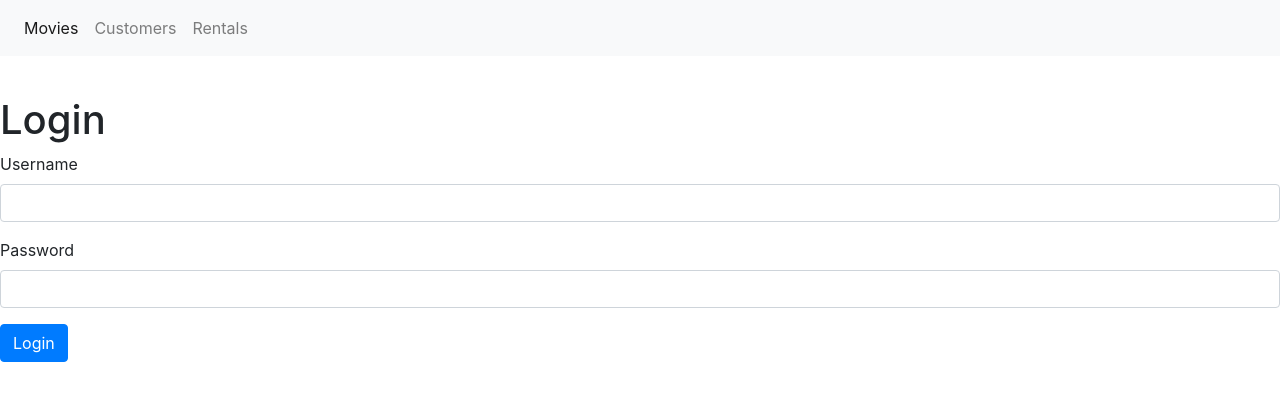
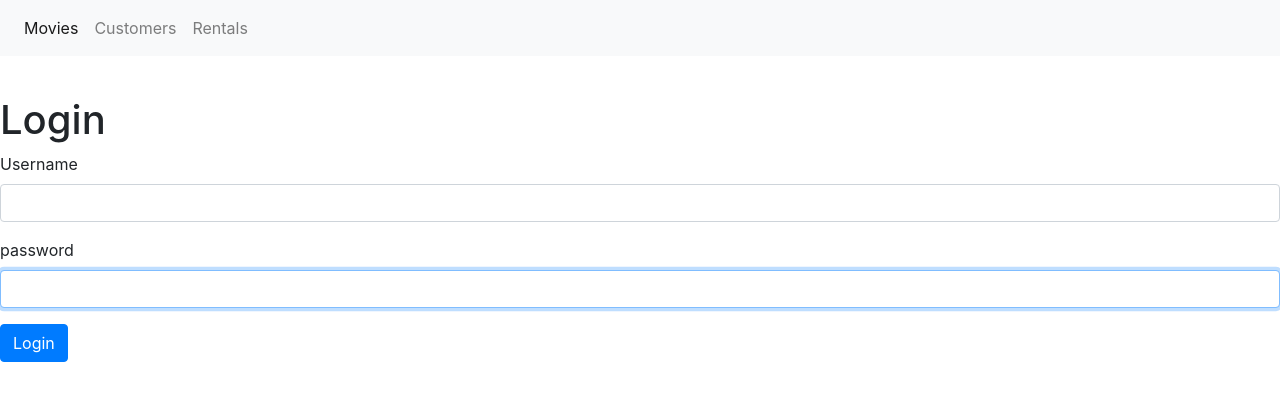
Before and after one commit to pkijowska/movies, a React (Create React App) app: page /#/login in a window 1280 px wide. Shown: the top 400 px of the page. Built offline with nearby package versions, Linux system fonts and the light colour scheme.

Commit message:
finished login

```diff
--- /dev/null
+++ b/src/input.jsx
@@ -0,0 +1,12 @@
+import React from 'react';
+
+const Input = ({name, label, value, onChange }) => {
+  return (
+    <div className="form-group">
+  <label htmlFor={name}>{label}</label>
+  <input  value={value} onChange={onChange} autoFocus  id={name} name={name} type="text" className="form-control"/>
+  </div>
+);
+}
+
+export default Input;
--- a/src/loginForm.jsx
+++ b/src/loginForm.jsx
@@ -1,19 +1,44 @@
 import React, {Component} from 'react';
+import Input from './input';
 
 class LoginForm extends Component {
+state = {
+  account: { username: '', password: ''}
+}
+
+
+
+handleSubmit = e => {
+    e.preventDefault();
+
+    //call the server and redirect to a new page
+    console.log('submit');
+};
+
+handleChange = e => {
+  //login form
+const account = {...this.state.account};
+account[e.currentTarget.name] = e.currentTarget.value;
+this.setState({account});
+console.log(account);
+};
+
   render() {
+    const {account} = this.state;
+
     return (
     <div>
       <h1> Login</h1>
-    <form>
-<div className="form-group">
-<label htmlFor="username">Username</label>
-<input id="username" type="text" className="form-control"/>
-</div>
-<div className="form-group">
-<label htmlFor="password">Password</label>
-<input id="password" type="text" className="form-control" />
-</div>
+    <form onSubmit={this.handleSubmit}>
+<Input name="username"
+  value={account.username}
+  label="Username"
+  onChange={this.handleChange} />
+
+<Input name="password"
+    value={account.password}
+    label="password"
+    onChange={this.handleChange} />
 <button className="btn btn-primary">Login</button>
     </form>
     </div>
```
